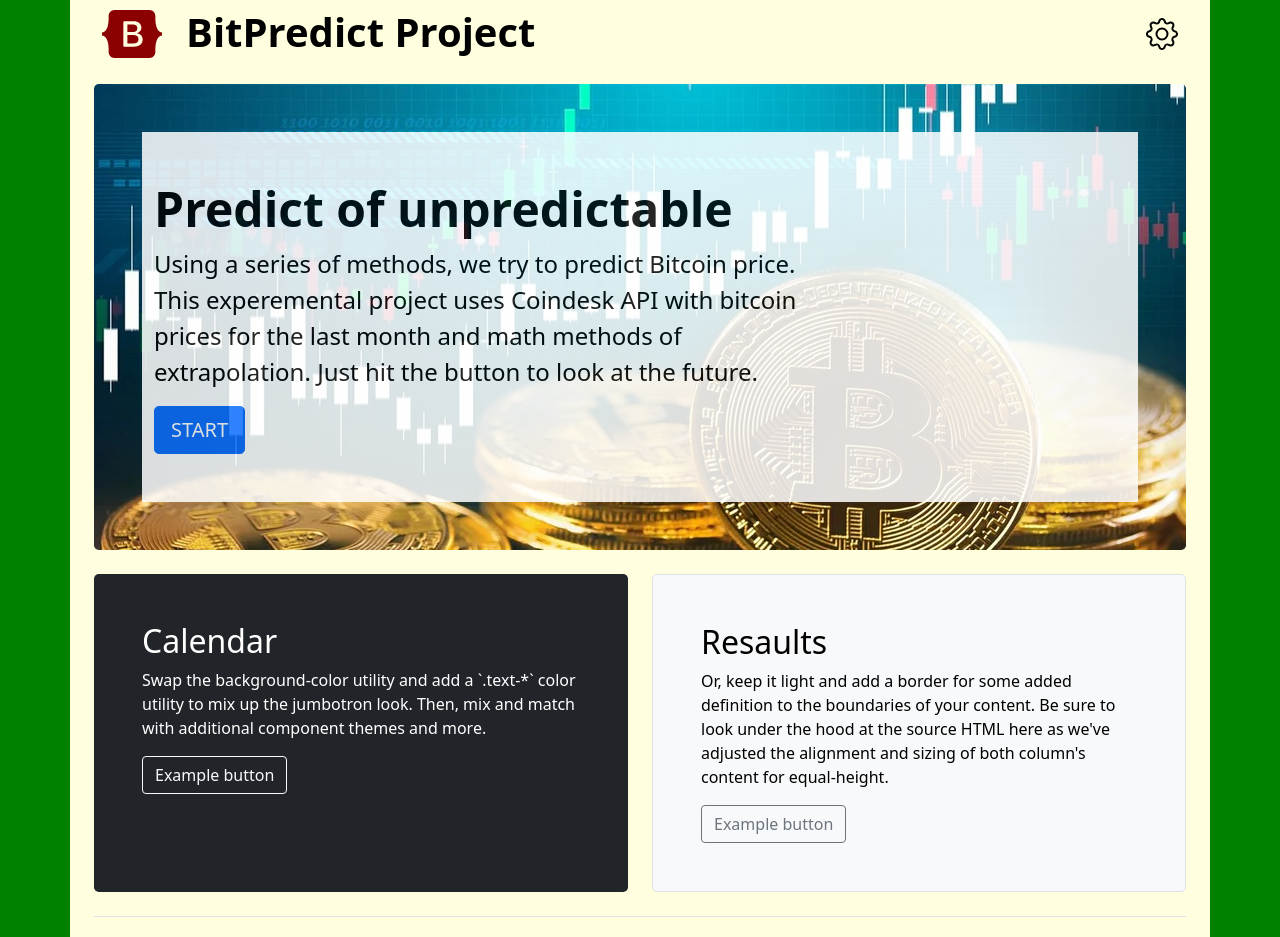
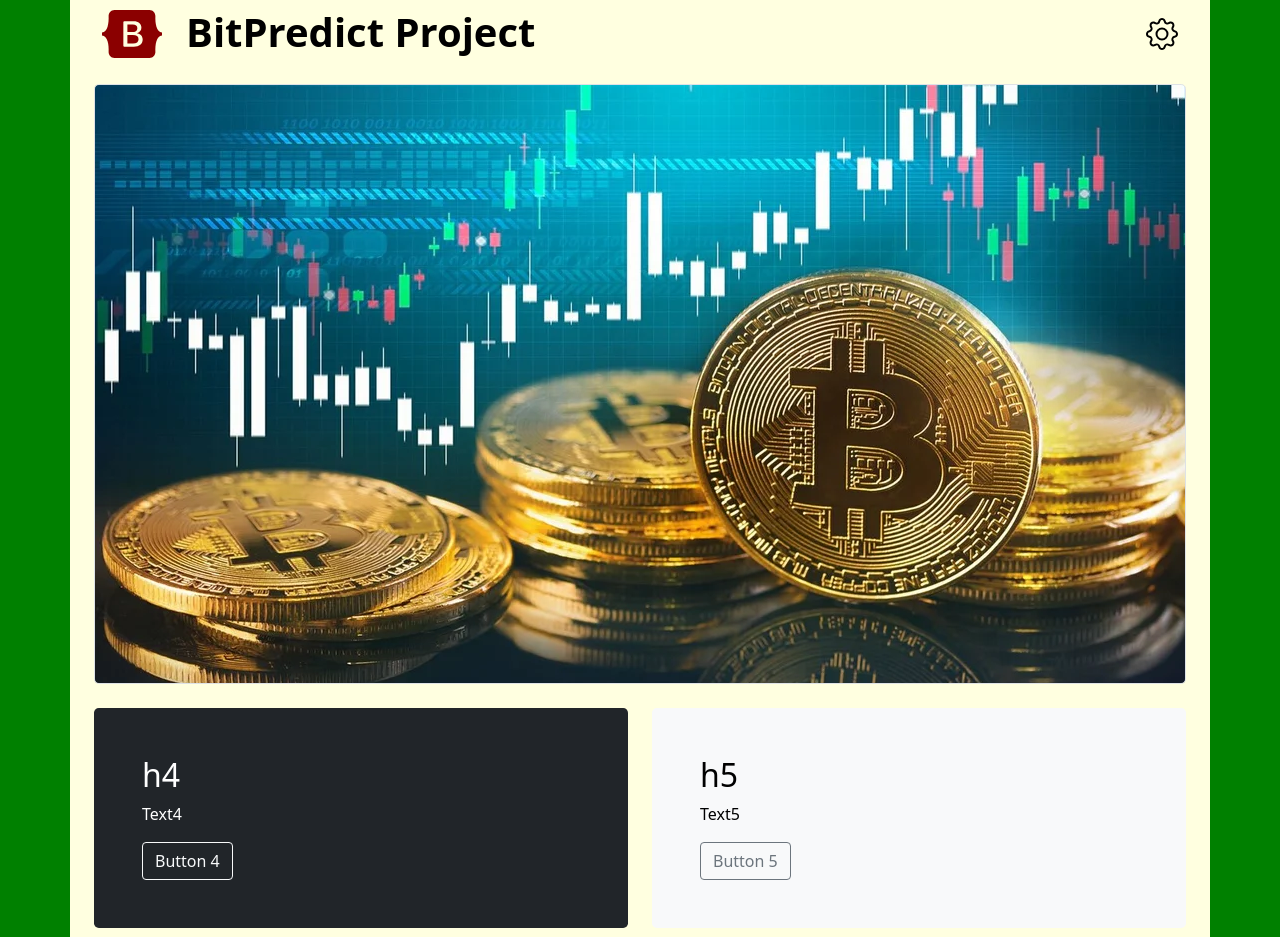
Before and after one commit to SeLub/bitpredict, a React (Create React App) app: page / in a window 1280 px wide. Shown: the top 937 px of the page. Built offline with nearby package versions, Linux system fonts and the light colour scheme.

Commit message:
clean bootstarp mockaup with modals

```diff
--- a/package.json
+++ b/package.json
@@ -3,12 +3,14 @@
   "version": "0.1.0",
   "private": true,
   "dependencies": {
+    "@popperjs/core": "^2.9.2",
     "@testing-library/jest-dom": "^5.12.0",
     "@testing-library/react": "^11.2.7",
     "@testing-library/user-event": "^12.8.3",
     "bootstrap": "^5.0.0-beta3",
     "react": "^17.0.2",
     "react-dom": "^17.0.2",
+    "react-html-parser": "^2.0.2",
     "react-scripts": "^2.1.8",
     "web-vitals": "^1.1.2"
   },
--- a/src/App.css
+++ b/src/App.css
@@ -6,18 +6,20 @@
 }
 
 #welcome{
-  background-image: url('scale_1200.webp')
+  background-image: url('scale_1200.webp');
+  min-height: 600px;
+  border: 1px solid #dee2e6;
 }
 
 #graph{
   background-color: blue;
-  min-height: 400px;
+  min-height: 600px;
   border: 1px solid #dee2e6;
 }
 
 #settings{
     background-color: red;
-    min-height: 400px;
+    min-height: 600px;
     border: 1px solid #dee2e6;
 }
 
--- a/src/App.js
+++ b/src/App.js
@@ -9,78 +9,22 @@ function App() {
 
   let [dash, setDash] = useState('welcome')
 
-  const setSettings =() =>{return(setDash('settings'))}
+  const showSettingsPanel =() =>{ dash === 'graph' ? setDash('settings') : setDash('graph') }
 
   const setGraph =() =>{return(setDash('graph'))}
 
-const Dashboard = ({dash}) => {
+  const MainPanel = ({dash}) => {
+    return (<><div class="p-2 mb-4 rounded-3" id={dash}></div></>)}
 
-
-  if (dash === 'graph') {
-    return(
-    <div class="p-2 mb-4 rounded-3" id="graph">
-    <button class="btn btn-primary btn-lg" type="button">RESET</button>
-    </div>
-    )  }
-    else if (dash === 'settings') {
-  return(
-    <div class="p-2 mb-4 rounded-3" id="settings">
-    <div class="container">
-
-
-<div class="form-check form-switch">
-  <input class="form-check-input" type="checkbox" id="flexSwitchCheckDefault" />
-  <label class="form-check-label" for="flexSwitchCheckDefault">Default switch checkbox input</label>
-</div>
-<div class="form-check form-switch">
-  <input class="form-check-input" type="checkbox" id="flexSwitchCheckChecked" checked />
-  <label class="form-check-label" for="flexSwitchCheckChecked">Checked switch checkbox input</label>
-</div>
-
-
-
-  <div class="row">
-    <div class="col-sm-8">col-sm-8</div>
-    <div class="col-sm-4">col-sm-4</div>
-  </div>
-  <div class="row">
-    <div class="col-sm">col-sm</div>
-    <div class="col-sm">col-sm</div>
-    <div class="col-sm">col-sm</div>
-  </div>
-</div>
-<button onClick={setGraph} class="btn btn-primary btn-lg" type="button">APPLY</button>
-    </div>
-    )
-
-    }
-      else {
-          return(
-    <div class="p-5 mb-4 rounded-3" id="welcome">
-      <div class="container-fluid py-5" style={{backgroundColor: 'white', opacity: 0.85}}>
-        <h1 class="display-5 fw-bold">Predict of unpredictable</h1>
-        <p class="col-md-8 fs-4">Using a series of methods, we try to predict Bitcoin price. This experemental project uses Coindesk API with bitcoin prices for the last month and math methods of extrapolation. Just hit the button to look at the future.</p>
-        <button onClick={setGraph} class="btn btn-primary btn-lg" type="button">START</button>
-      </div>
-    </div>
-    )
-      }
-
-
-}
-
-const Panels = ({dash}) => {
-
-  return SecondLine({dash})
-}
+  const Panels = ({dash}) => {return SecondLine({dash})}
 
 
 
   return (
 
   <div class="container px-4">
-    <Header setSettings={setSettings}/>
-    <Dashboard dash={dash} />
+    <Header showSettingsPanel={showSettingsPanel}/>
+    <MainPanel dash={dash} />
     <Panels dash={dash} />
     <Footer />
 
--- /dev/null
+++ b/src/components/ModalBig.js
@@ -0,0 +1,24 @@
+import React from 'react'
+
+const ModalBig = () => {
+	return (
+<div className="modal fade" id="exampleModal" tabIndex="-1" aria-labelledby="exampleModalLabel" aria-hidden="true">
+  <div className="modal-dialog modal-dialog-scrollable modal-xl">
+    <div className="modal-content">
+      <div className="modal-header">
+        <h5 className="modal-title" id="exampleModalLabel">Modal title</h5>
+        <button type="button" className="btn-close" data-bs-dismiss="modal" aria-label="Close"></button>
+      </div>
+      <div className="modal-body">
+        ...
+      </div>
+      <div className="modal-footer">
+        <button type="button" className="btn btn-secondary" data-bs-dismiss="modal">Close</button>
+      </div>
+    </div>
+  </div>
+</div>
+		)
+}
+
+export default ModalBig
--- a/src/components/SecondLine.js
+++ b/src/components/SecondLine.js
@@ -1,23 +1,23 @@
 import React from 'react'
-import SecondLine1 from './SecondLine1'
-import SecondLine2 from './SecondLine2'
-import SecondLine3 from './SecondLine3'
+import SecondLineBox from './SecondLineBox'
 
 export default function SeconLine({dash}){
+
 	let cols = 6
-//	if (dash === 'graph') { cols = 4}
-		// else {cols = 6}
 	function createSecondLine({dash}){
 		if (dash === 'graph') {
 			cols = 4
-			return (<><SecondLine1 cols={cols}/>
-					<SecondLine2 cols={cols}/>
-					<SecondLine3 cols={cols}/></>
+			return (
+				<>
+				<SecondLineBox cols={cols} header="h1" text="Text1" button="" style = "dark"/>
+				<SecondLineBox cols={cols} header="h2" text="Text2" button=""  style = "light"/>
+				<SecondLineBox cols={cols} header="h3" text="Text3" button="" style = "dark"/>
+				</>
 					)
 		} else {
 			cols = 6
-			return	(<><SecondLine1 cols={cols}/>
-					<SecondLine3 cols={cols}/></>)
+			return	(<><SecondLineBox cols={cols} header="h4" text="Text4" button="Button 4" style = "dark"/>
+					<SecondLineBox cols={cols} header="h5" text="Text5" button="Button 5" style = "light" /></>)
 		}
 
 	}
--- a/src/components/SecondLine1.js
+++ /dev/null
@@ -1,14 +0,0 @@
-import React from 'react'
-const SecondLine1 = ({cols}) => {
-	return (
-      <div class={"col-md-" + cols}>
-        <div class="h-100 p-5 text-white bg-dark rounded-3">
-          <h2>Calendar</h2>
-          <p>Swap the background-color utility and add a `.text-*` color utility to mix up the jumbotron look. Then, mix and match with additional component themes and more.</p>
-          <button class="btn btn-outline-light" type="button">Example button</button>
-        </div>
-      </div>
-      )
-}
-
-export default SecondLine1
--- a/src/components/SecondLine2.js
+++ /dev/null
@@ -1,14 +0,0 @@
-import React from 'react'
-const SecondLine2 = ({cols}) => {
-	return (
-	  <div class={"col-md-" + cols}>
-        <div class="h-100 p-5 text-white bg-dark rounded-3">
-          <h2>Method selection</h2>
-          <p>Swap the background-color utility and add a `.text-*` color utility to mix up the jumbotron look. Then, mix and match with additional component themes and more.</p>
-          <button class="btn btn-outline-light" type="button">Example button</button>
-        </div>
-      </div>
-	)
-}
-
-export default SecondLine2
--- a/src/components/SecondLine3.js
+++ /dev/null
@@ -1,15 +0,0 @@
-import React from 'react'
-
-const SecondLine3 = ({cols}) => {
-	return (
-	      <div class={"col-md-" + cols}>
-        <div class="h-100 p-5 bg-light border rounded-3">
-          <h2>Resaults</h2>
-          <p>Or, keep it light and add a border for some added definition to the boundaries of your content. Be sure to look under the hood at the source HTML here as we've adjusted the alignment and sizing of both column's content for equal-height.</p>
-          <button class="btn btn-outline-secondary" type="button">Example button</button>
-        </div>
-      </div>
-	)
-}
-
-export default SecondLine3
--- /dev/null
+++ b/src/components/SecondLineBox.js
@@ -0,0 +1,29 @@
+import React from 'react'
+import ModalBig from './ModalBig'
+import { Modal } from 'bootstrap'
+import ReactHtmlParser from 'react-html-parser';
+
+const SecondLineBox = (props) => {
+	let textColor = '', btn_style = ''
+	if (props.style === 'dark') {
+		textColor = 'text-white'
+		btn_style = 'light'
+	} else {
+		textColor = 'text-black'
+		btn_style = 'secondary'
+	}
+	return (
+      <div class={"col-md-" + props.cols}>
+        <div class={"h-100 p-5 " + textColor + " bg-" + props.style + " rounded-3"}>
+          <h2>{props.header}</h2>
+          <p>{props.text}</p>
+          { props.button ?  ReactHtmlParser(`<button data-bs-toggle="modal" data-bs-target="#exampleModal" class="btn btn-outline-${btn_style} type="button">${props.button}</button>`) :''}
+
+
+<ModalBig />
+        </div>
+      </div>
+      )
+}
+
+export default SecondLineBox
```
Also changed, not shown: src/components/Header.js (+2 -2 lines), 1 other file (tests, documents, lock files or other folders).
